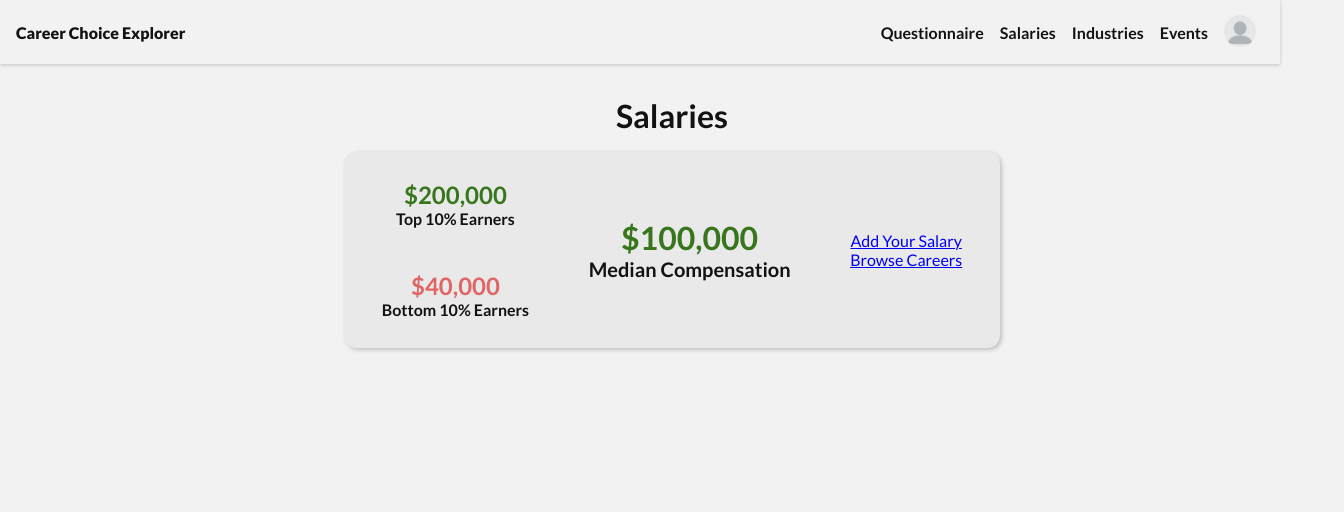
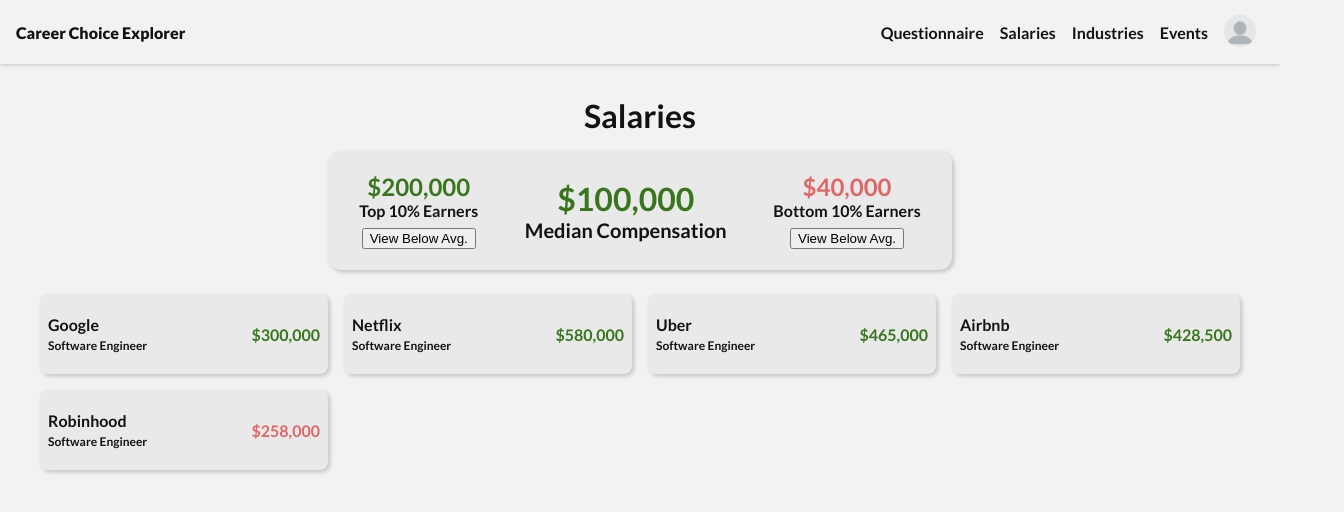
Before and after one commit to derron-ward/CareerChoiceExplorer, a React (Vite) app: page /salaries in a window 1280 px wide. Shown: the top 512 px of the page, 1344 px wide, since content can reach past the window. Built offline with nearby package versions, Linux system fonts and the light colour scheme.

Commit message:
updated salaries page

```diff
--- a/src/App.css
+++ b/src/App.css
@@ -4,13 +4,23 @@
     font-family: 'Lato', sans-serif;
 
     --background: #f2f2f2;
-    --card: rgba(0, 0, 0, .04);
-    --card-hover: rgba(0, 0, 0, .06);
+    --background-overlay: rgba(0, 0, 0, .04);
+    --background-overlay-hover: rgba(0, 0, 0, .06);
     --black: #121212;
     --grey: #EAECF0;
     --primary: #2776EA;
-    --sucess: #38761D;
+    --success: #38761D;
     --danger: #E06666;
+}
+
+#root {
+    width: 100%;
+    height: 100%;
+}
+
+.App {
+    width: 100%;
+    height: 100%;
 }
 
 body {
@@ -26,7 +36,7 @@ body {
 }
 
 .success {
-    color: var(--sucess);
+    color: var(--success);
 }
 .danger {
     color: var(--danger);
--- a/src/components/SalaryCard.css
+++ b/src/components/SalaryCard.css
@@ -7,14 +7,14 @@
     justify-content: space-between;
     padding: 8px;
     margin: 8px;
-    border-radius: 13px;
-    background-color: var(--card);
+    border-radius: 8px;
+    background-color: var(--background-overlay);
     box-shadow: 2px 2px 4px rgba(0, 0, 0, .2);
     transition: all 0.2s ease;
 }
 
 #salary-card:hover {
-    background-color: var(--card-hover);
+    background-color: var(--background-overlay-hover);
     box-shadow: 4px 4px 6px rgba(0, 0, 0, .2);
 }
 
--- a/src/components/SalaryCard.jsx
+++ b/src/components/SalaryCard.jsx
@@ -1,23 +1,12 @@
 import React from 'react'
 import './SalaryCard.css'
 
-function SalaryCard({ company, locations, salary, medianSalary }) {
-    if (Array.isArray(locations)) {
-        if (locations.length > 2) {
-            const extras = locations.length - 2
-            console.log(`Extras: ${extras}`)
-            locations.splice(2)
-            locations = locations.join(', ') + `, +${extras}`
-            console.log(locations)
-        }
-        else locations = locations.join(', ')
-    }
-
+function SalaryCard({ company, jobTitle, salary, medianSalary }) {
 
     return (
       <div id='salary-card'>
-          <h4>{company}<br /><span>{locations}</span></h4>
-          <h4 className={salary < medianSalary ? 'danger' : 'success'}>${salary}</h4>
+          <h4>{company}<br /><span>{jobTitle}</span></h4>
+          <h4 className={salary < medianSalary ? 'danger' : 'success'}>${typeof salary == 'number' ? salary.toLocaleString() : salary}</h4>
       </div>
     )
 }
--- a/src/pages/Salaries.css
+++ b/src/pages/Salaries.css
@@ -5,6 +5,9 @@
     flex-direction: column;
     align-items: center;
     padding: 32px;
+    box-sizing: border-box;
+    -webkit-box-sizing: border-box;
+    -moz-box-sizing: border-box;
 }
 
 #salaries-page h1 {
@@ -22,7 +25,7 @@
     padding: 8px;
     margin: 16px 0;
     border-radius: 13px;
-    background-color: var(--card);
+    background-color: var(--background-overlay);
     box-shadow: 2px 2px 4px rgba(0, 0, 0, .2);
 }
 #salaries-main-card h3 {
@@ -30,23 +33,21 @@
     text-align: center;
 }
 
-#earners {
+.earner {
     height: 100%;
     display: flex;
     flex-direction: column;
     align-items: center;
-    justify-content: space-around;
-}
-#earners h4 {
-    text-align: center;
+    justify-content: space-between;
 }
 
-#salaries-btns {
-    height: 100%;
-    display: flex;
-    flex-direction: column;
-    align-items: center;
-    justify-content: space-around;
+.earner h4 {
+    text-align: center;
+    margin: 0;
+    margin-bottom: 8px;
+}
+.earner button {
+    margin: 0;
 }
 
 #salaries-grid {
--- a/src/pages/Salaries.jsx
+++ b/src/pages/Salaries.jsx
@@ -1,27 +1,82 @@
-import React from 'react'
+import React, { useState } from 'react'
 import { Link, Form } from 'react-router-dom'
 import SalaryCard from '../components/SalaryCard'
 import './Salaries.css'
 
+const medianSalary = 300000
+const salaries = [
+    {
+        "company": 'Google',
+        "jobTitle": 'Software Engineer',
+        "salary": 300000
+    },
+    {
+        "company": 'Netflix',
+        "jobTitle": 'Software Engineer',
+        "salary": 580000
+    },
+    {
+        "company": 'Uber',
+        "jobTitle": 'Software Engineer',
+        "salary": 465000
+    },
+    {
+        "company": 'Airbnb',
+        "jobTitle": 'Software Engineer',
+        "salary": 428500
+    },
+    {
+        "company": 'Robinhood',
+        "jobTitle": 'Software Engineer',
+        "salary": 258000
+    }
+]
+
+function loadCards(jobs) {
+    const result = []
+    jobs.forEach(job => {
+        result.push(<SalaryCard company={job.company} jobTitle={job.jobTitle} salary={job.salary} medianSalary={medianSalary} />)
+    })
+    return result
+}
+
+function filterSalariesUp(medianSalary, jobs) {
+    jobs.forEach((job, i) => {
+        if (job.salary < medianSalary) jobs.splice(i, 1)
+    })
+    return jobs
+}
+function filterSalariesDown(medianSalary, jobs) {
+    jobs.forEach((job, i) => {
+        if (job.salary >= medianSalary) jobs.splice(i, 1)
+    })
+    return jobs
+}
+
 function Salaries() {
     // load the salary information
+    const [jobs, setJobs] = useState(salaries)
 
     return (
         <div id='salaries-page'>
             <h1>Salaries</h1>
             <div id='salaries-main-card'>
-                <div id='earners'>
+                <div className='earner'>
                     <h4><span style={{fontSize: '1.5rem'}} className='success'>${'200,000'}</span><br />Top 10% Earners</h4>
-                    <h4><span style={{fontSize: '1.5rem'}} className='danger'>${'40,000'}</span><br />Bottom 10% Earners</h4>
+                    <button onClick={() => {
+                        setJobs(filterSalariesUp(medianSalary, jobs))
+                    }}>View Below Avg.</button>
                 </div>
                 <h3><span style={{fontSize: '2rem'}} className='success'>${'100,000'}</span><br />Median Compensation</h3>
-                <div id='salaries-btns'>
-                    <Link>Add Your Salary</Link>
-                    <Link>Browse Careers</Link>
+                <div className='earner'>
+                    <h4><span style={{fontSize: '1.5rem'}} className='danger'>${'40,000'}</span><br />Bottom 10% Earners</h4>
+                    <button onClick={() => {
+                        setJobs(filterSalariesDown(medianSalary, jobs))
+                    }}>View Below Avg.</button>
                 </div>
             </div>
             <div id='salaries-grid'>
-                {/* salary cards go here */}
+                {loadCards(jobs)}
             </div>
         </div>
     )
```
